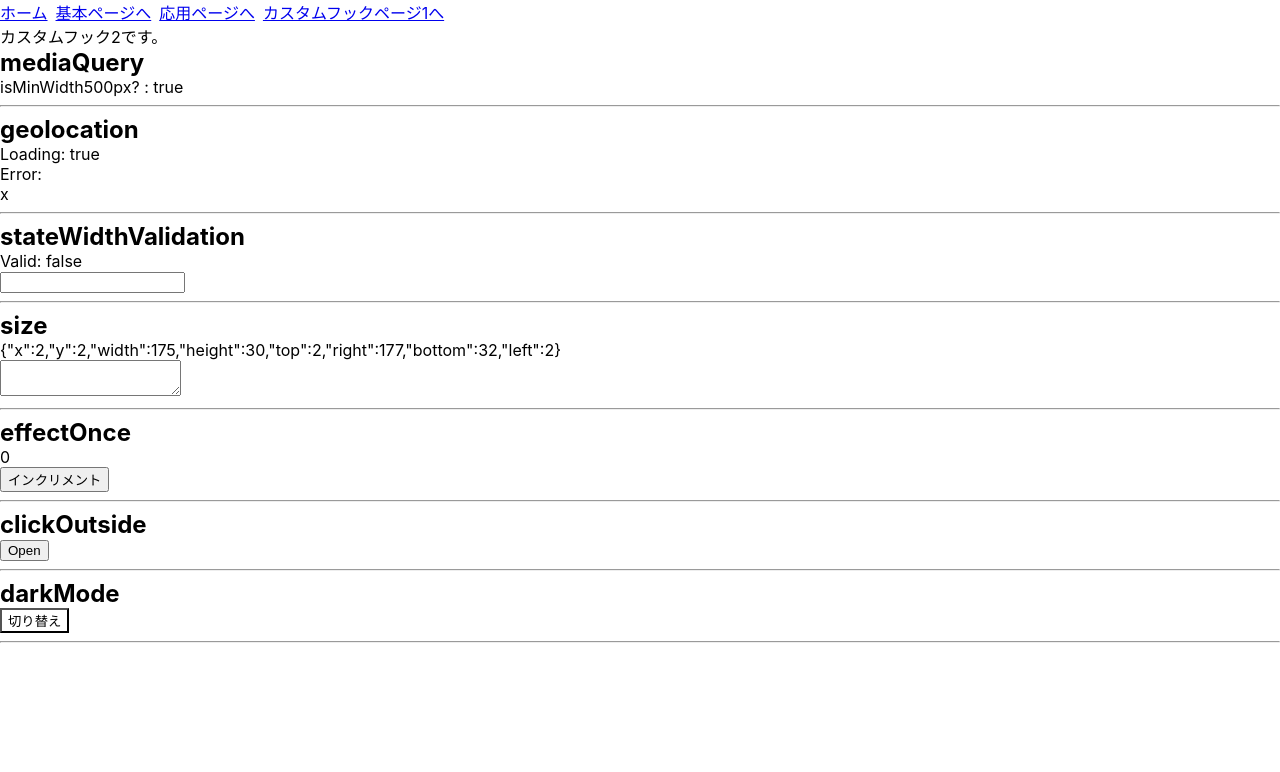
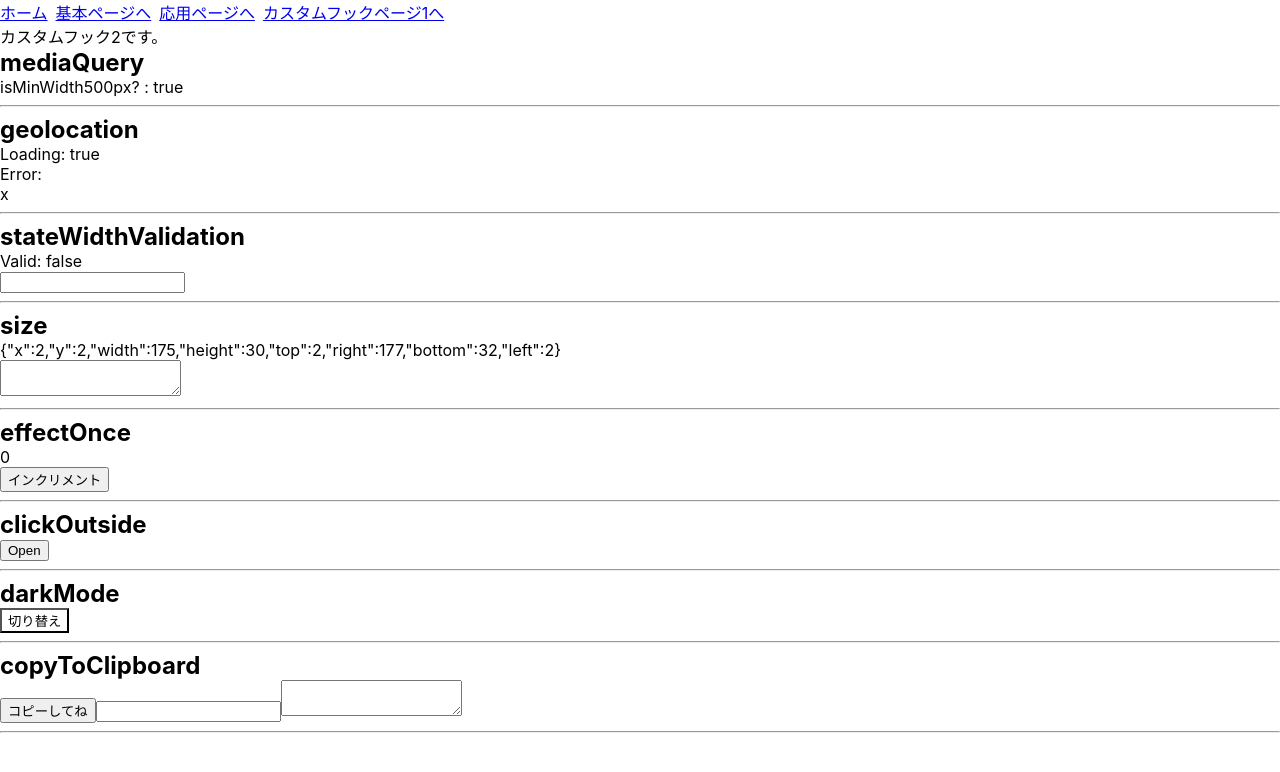
Before and after one commit to genta-t/react18-tutorial, a React (Create React App) app: page /custom-hooks-2 in a window 1280 px wide. Shown: the top 772 px of the page. Built offline with nearby package versions, Linux system fonts and the light colour scheme; no server answers.

Commit message:
useCopyToClipboardカスタムフック完了

```diff
--- a/package.json
+++ b/package.json
@@ -11,6 +11,7 @@
     "@types/react": "^18.2.39",
     "@types/react-dom": "^18.2.17",
     "axios": "^1.6.2",
+    "copy-to-clipboard": "^3.3.3",
     "lodash": "^4.17.21",
     "react": "^18.2.0",
     "react-dom": "^18.2.0",
--- a/src/components/CustomHooks2.tsx
+++ b/src/components/CustomHooks2.tsx
@@ -7,6 +7,7 @@ import EffectOnceComp from './customHooks/effectOnce/EffectOnceComp';
 import ClickOutsideComp from './customHooks/clickOutside/ClickOutsideComp';
 import DarkModeComp from './customHooks/darkMode/DarkModeComp';
 import TranslationComp from './customHooks/translation/TranslationComp';
+import CopyToClipboardComp from './customHooks/copyToClipboard/CopyToClipboardComp';
 
 const CustomHooksPage2 = () => {
 
@@ -21,6 +22,7 @@ const CustomHooksPage2 = () => {
       <EffectOnceComp />
       <ClickOutsideComp />
       <DarkModeComp />
+      <CopyToClipboardComp />
       {/* <TranslationComp /> */}
     </>
   );
--- /dev/null
+++ b/src/components/customHooks/copyToClipboard/CopyToClipboardComp.tsx
@@ -0,0 +1,40 @@
+import { useEffect, useRef, useState } from "react";
+import { useCopyToClipboard } from "./useCopyToClipboard";
+
+const CopyToClipboardComp = () => {
+  const [ copyToClipboard, { success, setSuccess }] = useCopyToClipboard();
+  const inputRef = useRef<HTMLInputElement>(null);
+  const [ inputValue, setInputValue ] = useState<string>("");
+
+  useEffect(() => { //入力フィールドが空になったときにsuccessの状態がリセットされ、再度入力してもボタンのテキストが「コピーしてね」のままになります。
+    if(inputValue === "") setSuccess(false);
+  },[inputValue]);
+
+  const handleCopy = () => {
+    const textToCopy = inputRef.current?.value || "";
+    copyToClipboard(textToCopy);
+    setInputValue(textToCopy);
+  }
+
+  const handleInputChange = (e: React.ChangeEvent<HTMLInputElement>) => {
+    setInputValue(e.target.value); //インプットタグの文字を動的に監視
+  }
+
+  return (
+    <>
+      <h2>copyToClipboard</h2>
+      <button onClick={handleCopy}>
+        {success && inputValue ? "コピーできたよ" : "コピーしてね" }
+      </button>
+      <input
+        type="text"
+        ref={inputRef}
+        onChange={handleInputChange}
+      />
+      <textarea />
+      <hr />
+    </>
+  )
+}
+
+export default CopyToClipboardComp;
--- /dev/null
+++ b/src/components/customHooks/copyToClipboard/useCopyToClipboard.ts
@@ -0,0 +1,28 @@
+import { useState } from "react"
+import copy from 'copy-to-clipboard';
+
+type TypeOptions = {
+  debug?: boolean;
+  message?: string;
+};
+
+type TypeUseCopyToClipboard = [
+  (text: string, options?: TypeOptions) => void,
+  {
+    value: string | undefined;
+    success: boolean | undefined;
+    setSuccess: React.Dispatch<React.SetStateAction<boolean | undefined>>;
+  }
+];
+
+export const useCopyToClipboard = (): TypeUseCopyToClipboard => {
+  const [ value, setValue ] = useState<string | undefined>();
+  const [ success, setSuccess ] = useState<boolean | undefined>();
+
+  const copyToClipboard = (text: string, options?: TypeOptions) => {
+    const result = copy(text, options);
+    if (result) setValue(text);
+    setSuccess(result);
+  }
+  return [copyToClipboard, { value, success, setSuccess } ];
+}
```
